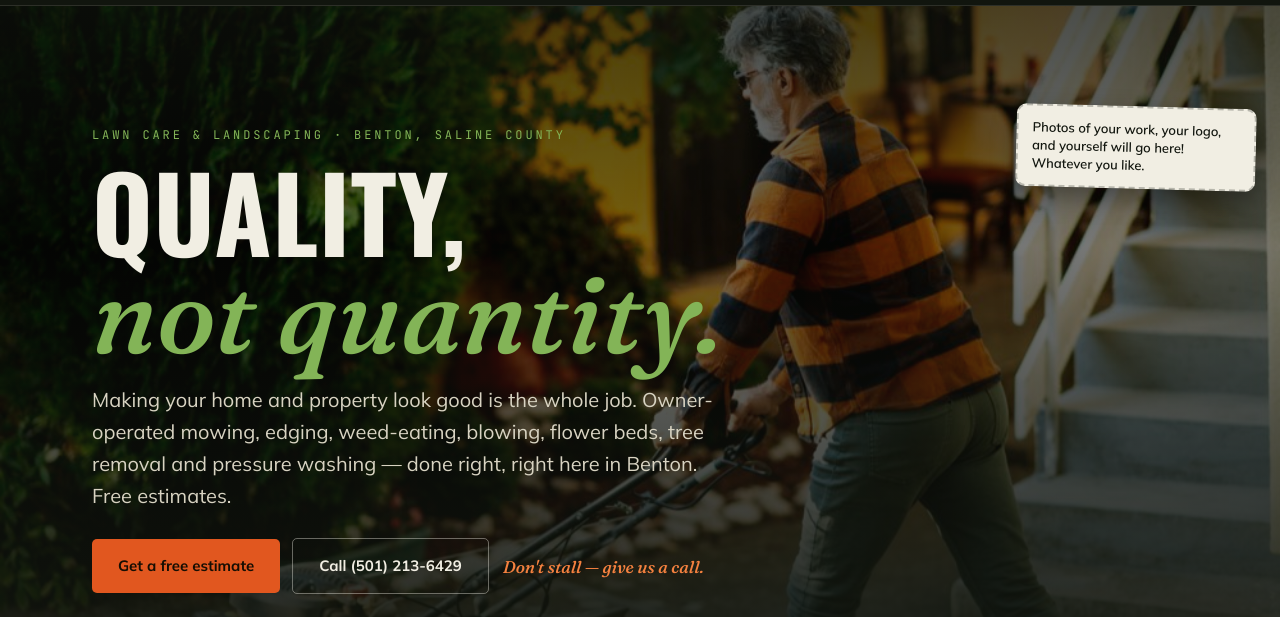
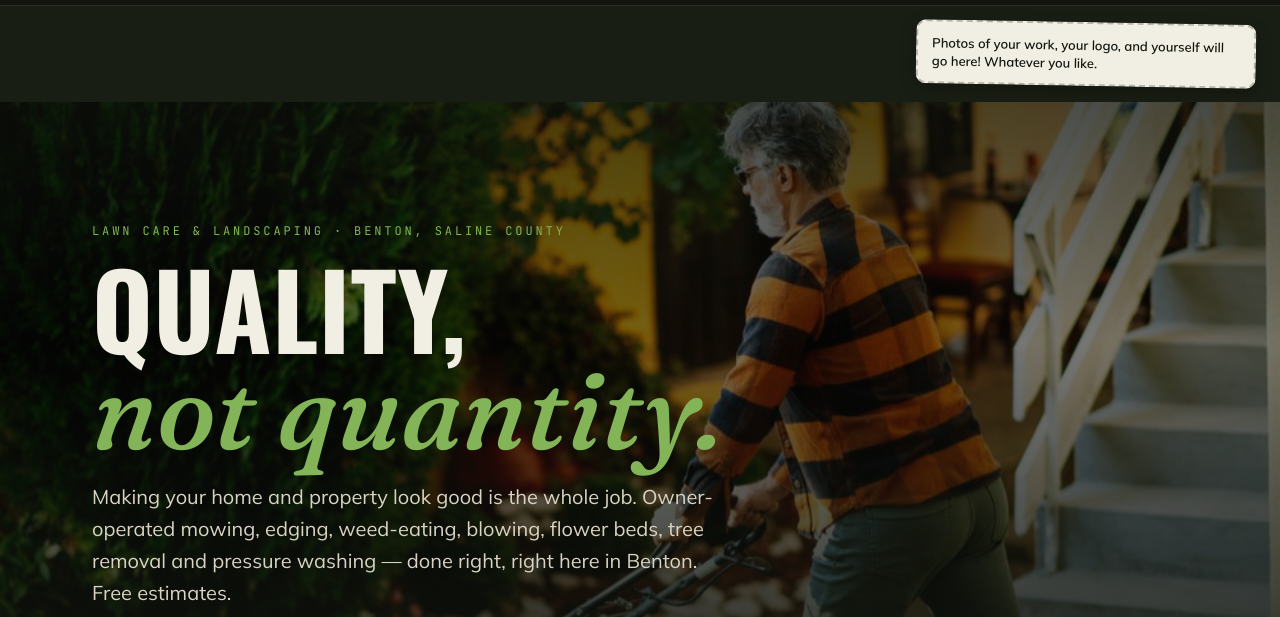
Before and after one commit to ItsNateWitt/fresh-signal-demos, a plain HTML site: page cockrells-lawn/index.html in a window 1280 px wide. Shown: the part 119-736 px from the top of the page. Drawn offline with nearby package versions, Linux system fonts and the light colour scheme.

Commit message:
Publish Fresh Signal demos

```diff
--- a/cockrells-lawn/index.html
+++ b/cockrells-lawn/index.html
@@ -52,10 +52,11 @@
   .hero-img{position:absolute;inset:0;width:100%;height:100%;object-fit:cover;object-position:50% 42%;
     filter:contrast(1.08) saturate(1.02) brightness(.56)}
   .hero-scrim{position:absolute;inset:0;background:linear-gradient(180deg,rgba(18,22,15,.55) 0%,rgba(18,22,15,.2) 34%,rgba(18,22,15,.96) 100%)}
-  .hero-note{position:absolute;z-index:2;top:100px;right:24px;max-width:240px;background:#F1EEE3;color:#12160F;
+  .hero-note-strip{background:var(--bg-2);padding:16px 24px;display:flex;justify-content:flex-end}
+  .hero-note{max-width:340px;background:#F1EEE3;color:#12160F;
     border:2px dashed rgba(18,22,15,.25);border-radius:10px;padding:12px 14px;font-size:13px;line-height:1.4;
-    font-family:'Mulish',sans-serif;font-weight:600;box-shadow:0 10px 24px rgba(0,0,0,.35);transform:rotate(1.5deg)}
-  @media(max-width:760px){.hero-note{top:90px;right:16px;left:16px;max-width:none;font-size:12.5px;transform:rotate(1deg)}}
+    font-family:'Mulish',sans-serif;font-weight:600;box-shadow:0 6px 16px rgba(0,0,0,.25);transform:rotate(1deg)}
+  @media(max-width:760px){.hero-note-strip{justify-content:center;padding:14px 16px}.hero-note{max-width:none;font-size:12.5px;text-align:center}}
   .hero-in{position:relative;z-index:2;padding:0 0 70px;width:100%}
   .eyebrow{font-family:'JetBrains Mono',monospace;font-size:12px;letter-spacing:.24em;text-transform:uppercase;color:var(--green-lt);margin-bottom:18px}
   h1{font-family:'Oswald',sans-serif;text-transform:uppercase;font-weight:700;font-size:clamp(46px,9vw,104px);line-height:.92;letter-spacing:.005em;margin:0 0 20px;max-width:16ch}
@@ -271,12 +272,13 @@
   </div>
 </nav>
 
+<div class="hero-note-strip"><div class="hero-note" data-reveal>Photos of your work, your logo, and yourself will go here! Whatever you like.</div></div>
+
 <header id="top">
   <!-- SAMPLE PHOTO — stand-in; replace with the crew's real job photos on launch -->
   <img class="hero-img" src="assets/b2-04-cockrells-lawn-benton/mow.jpg"
        alt="Owner mowing a residential lawn" width="1000" height="666" fetchpriority="high" />
   <div class="hero-scrim"></div>
-  <div class="hero-note" data-reveal>Photos of your work, your logo, and yourself will go here! Whatever you like.</div>
   <div class="hero-in">
     <div class="wrap">
       <div class="eyebrow" data-reveal>Lawn care &amp; landscaping · Benton, Saline County</div>
```
Also changed, not shown: vernons-auto-russellville/assets/engine-bay.jpg (added), vernons-auto-russellville/assets/engine.jpg (added), vernons-auto-russellville/assets/gauges.jpg (added), vernons-auto-russellville/assets/hero-shop.jpg (added), vernons-auto-russellville/assets/oil-filter.jpg (added), vernons-auto-russellville/assets/suspension.jpg (added), vernons-auto-russellville/assets/tools.jpg (added).
